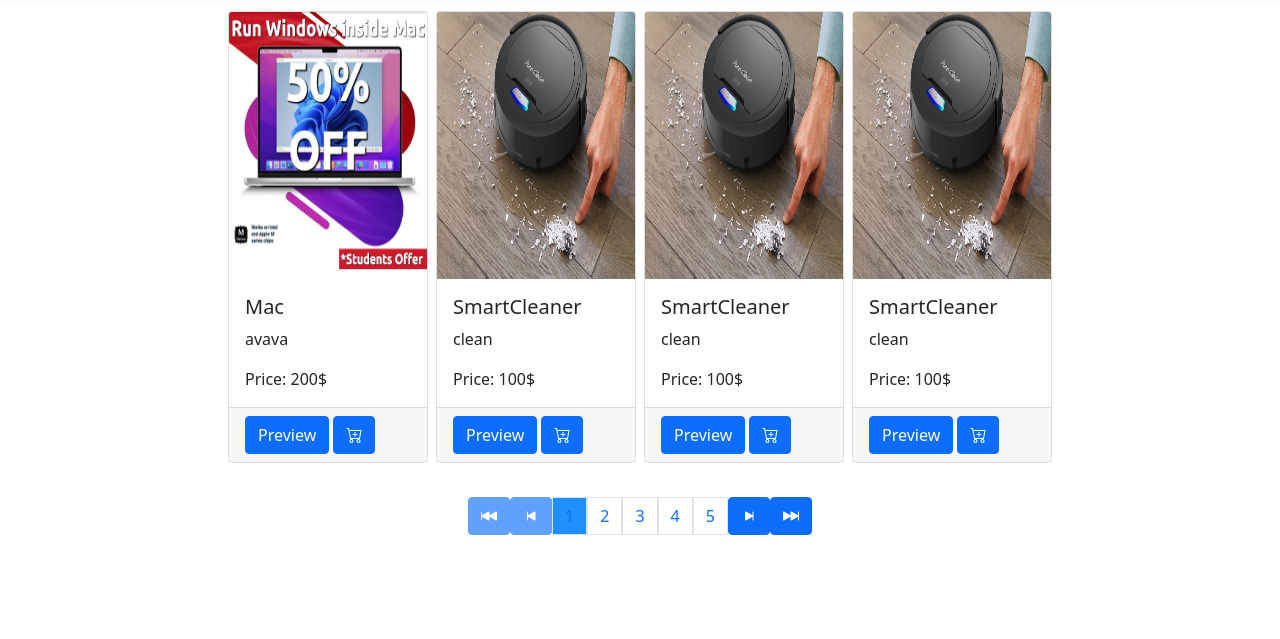
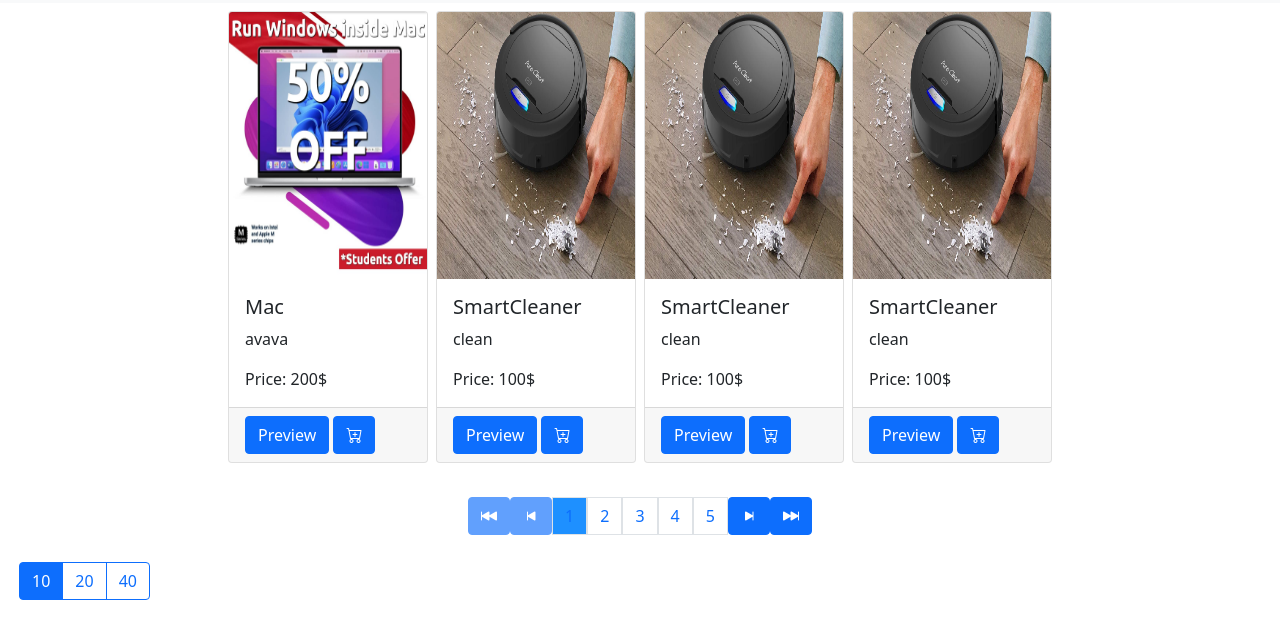
Before and after one commit to NickolaySemyonov/marketplace_web, a website: page public/views/index.html in a window 1280 px wide. Shown: the part 67-706 px from the top of the page. Drawn offline with nearby package versions, Linux system fonts and the light colour scheme; files that its build step writes are made by us from their sources; files whose address does not match are found by name.

Commit message:
added blank btngroup under pagination

```diff
--- a/public/js/modules/pagination.js
+++ b/public/js/modules/pagination.js
@@ -1,4 +1,3 @@
-
 const paginate = (products) => {
 
     const productContainer = document.querySelector('.js-product-list');
@@ -106,7 +105,6 @@
         }
     });
 
-
     renderProducts(productContainer); //render products of default page
     renderPagination();
     updateNavBtns();
@@ -157,7 +155,6 @@
     btnNext.addEventListener('click',nextClick);
     btnSkipBackward.addEventListener('click',skipBackwardClick);
     btnSkipForward.addEventListener('click',skipForwardClick);
-
 };
 
 export {
--- a/public/views/index.html
+++ b/public/views/index.html
@@ -67,6 +67,10 @@
       <div class="js-product-list justify-content-center row row-cols-1 row-cols-sm-2 row-cols-md-3 row-cols-lg-4 row-cols-xl-6 g-2 p-2"></div>
 
       <!-- Pagination -->
+
+
+
+
       <nav class="js-pagination pagination">
         <button class="js-pagination-btn-skip-backward btn btn-primary"><i class="bi bi-skip-backward-fill"></i></button>
         <button class="js-pagination-btn-prev btn btn-primary"><i class="bi bi-skip-start-fill"></i></button>
@@ -75,6 +79,15 @@
         <button class="js-pagination-btn-next btn btn-primary"><i class="bi bi-skip-end-fill"></i></button>
         <button class="js-pagination-btn-skip-forward btn btn-primary"><i class="bi bi-skip-forward-fill"></i></button>
       </nav>
+      <div class="js-prod-count-select btn-group justify-content-center ms-2 mb-2" role="group">
+        <input type="radio" class="btn-check" name="btnradio" id="btnradio1" autocomplete="off" checked>
+        <label class="btn btn-outline-primary" for="btnradio1" >10</label>
+        <input type="radio" class="btn-check" name="btnradio" id="btnradio2" autocomplete="off">
+        <label class="btn btn-outline-primary" for="btnradio2">20</label>
+        <input type="radio" class="btn-check" name="btnradio" id="btnradio3" autocomplete="off">
+        <label class="btn btn-outline-primary" for="btnradio3">40</label>
+      </div>
+
     </main>
 
     <!-- Categories sidebar -->
```
